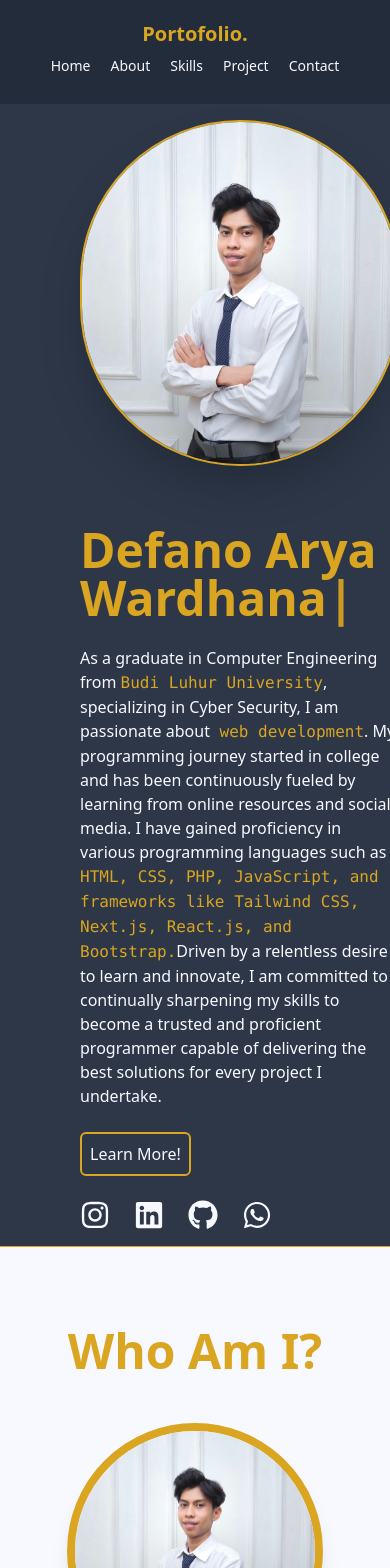
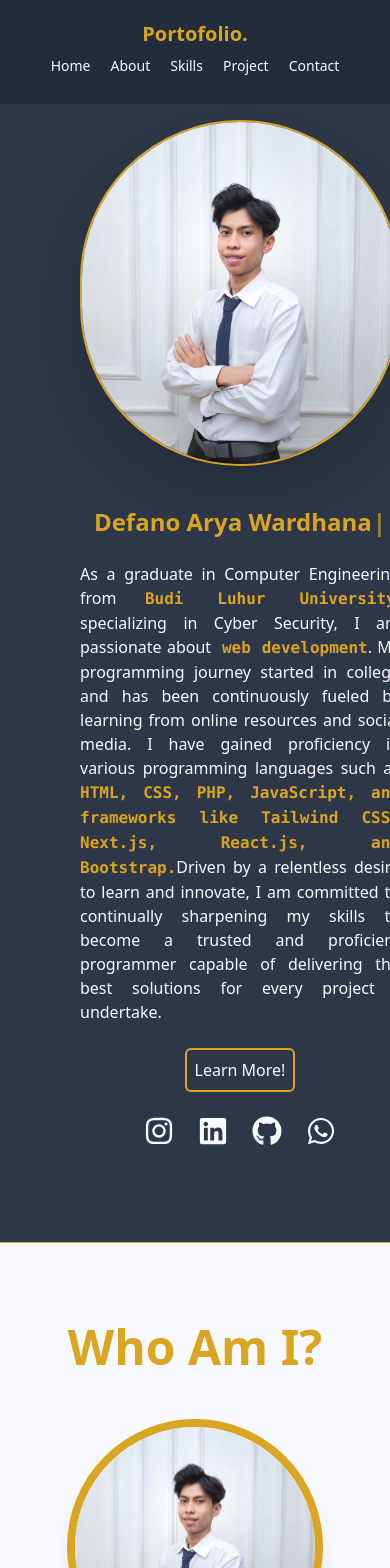
Before and after one commit to defaaryawar/def-porto, a Next.js app: page / in a window 390 px wide. Shown: the top 1568 px of the page. Built offline with nearby package versions, Linux system fonts and the light colour scheme.

Commit message:
Deskripsi perubahan responsive

```diff
--- a/src/components/About/About.jsx
+++ b/src/components/About/About.jsx
@@ -7,7 +7,7 @@ const About = () => {
     const { inView, sectionRef } = useInView(); // Menggunakan hook
 
     return (
-        <section className="bg-color-primary text-gray-800 pb-36" ref={sectionRef}>
+        <section className="bg-color-primary text-gray-800 pb-24" ref={sectionRef}>
             <div className="pb-20">
                 <span className="flex items-center w-full">
                     <span className="h-px flex-1 bg-color-secondary"></span>
@@ -43,7 +43,7 @@ const About = () => {
 
                     {/* Deskripsi Diri */}
                     <motion.div
-                        className="w-full flex flex-col justify-center text-left"
+                        className="w-full flex flex-col justify-center text-justify md:px-0 px-12"
                         initial={{ opacity: 0, x: 100 }}
                         animate={{ opacity: inView ? 1 : 0, x: inView ? 0 : 100 }}
                         transition={{ duration: 1 }}
--- a/src/components/HeroSection/HeroSection.jsx
+++ b/src/components/HeroSection/HeroSection.jsx
@@ -6,8 +6,8 @@ import Typewriter from 'typewriter-effect'; // Import typewriter-effect library
 
 const HeroSection = () => {
     return (
-        <div className="hero min-h-screen px-16 bg-transparent w-full select-none">
-            <div className="hero-content flex-col lg:flex-row gap-10">
+        <div className="hero min-h-screen px-16 bg-transparent w-full select-none md:mb-0 mb-20">
+            <div className="hero-content flex-col lg:flex-row gap-10 justify-center items-center"> {/* Atur konten ke tengah dengan justify-center dan items-center */}
 
                 {/* Gambar dengan efek bulat dan animasi hover */}
                 <motion.img
@@ -20,9 +20,9 @@ const HeroSection = () => {
                 />
 
                 {/* Konten teks dengan animasi masuk */}
-                <div className="mt-5 lg:mt-0 text-color-secondary">
+                <div className="mt-0 md:mt-4 lg:mt-0 text-color-secondary text-center md:text-start"> {/* Tambahkan text-center untuk menyesuaikan teks */}
                     <motion.h1
-                        className="text-5xl font-bold select-none"
+                        className="lg:text-5xl md:4xl sm:2xl text-2xl font-bold select-none"
                         initial={{ opacity: 0, y: -100 }} // Animasi masuk dari atas
                         animate={{ opacity: 1, y: 0 }}
                         transition={{ duration: 1, delay: 0.2 }}
@@ -48,15 +48,17 @@ const HeroSection = () => {
                     </motion.h1>
 
                     <motion.p
-                        className="py-6 text-color-primary select-none"
+                        className="py-6 text-color-primary select-none text-justify md:justify-start sm:justify-start"
                         initial={{ opacity: 0, x: 100 }} // Animasi masuk dari kanan
                         animate={{ opacity: 1, x: 0 }}
                         transition={{ duration: 1, delay: 0.4 }}
                     >
-                        As a graduate in Computer Engineering from <span className="text-color-secondary font-mono fotn-bold">Budi Luhur University</span>, specializing in Cyber Security, I am passionate about<span className="text-color-secondary font-mono fotn-bold"> web development</span>. My programming journey started in college and has been continuously fueled by learning from online resources and social media. I have gained proficiency in various programming languages such as <span className="text-color-secondary font-mono fotn-bold">HTML, CSS, PHP, JavaScript, and frameworks like Tailwind CSS, Next.js, React.js, and Bootstrap.</span>
+                        As a graduate in Computer Engineering from <span className="text-color-secondary font-mono font-bold">Budi Luhur University</span>, specializing in Cyber Security, I am passionate about<span className="text-color-secondary font-mono font-bold"> web development</span>. My programming journey started in college and has been continuously fueled by learning from online resources and social media. I have gained proficiency in various programming languages such as <span className="text-color-secondary font-mono font-bold">HTML, CSS, PHP, JavaScript, and frameworks like Tailwind CSS, Next.js, React.js, and Bootstrap.</span>
 
                         Driven by a relentless desire to learn and innovate, I am committed to continually sharpening my skills to become a trusted and proficient programmer capable of delivering the best solutions for every project I undertake.
                     </motion.p>
+
+
 
                     <motion.button
                         className="bg-transparent p-2 rounded-md border-2 border-color-secondary hover:scale-110 text-color-primary"
@@ -69,7 +71,7 @@ const HeroSection = () => {
                     </motion.button>
 
                     {/* Ikon Sosial Media */}
-                    <div className="mt-6 flex space-x-6 justify-start text-color-primary">
+                    <div className="mt-6 flex space-x-6 justify-center md:justify-start text-color-primary"> {/* Ganti justify-start ke justify-center */}
                         <motion.div
                             initial={{ opacity: 0, y: 50 }} // Mulai dari bawah
                             animate={{ opacity: 1, y: 0 }} // Posisikan ke atas
@@ -113,7 +115,6 @@ const HeroSection = () => {
                                 <FaWhatsapp className="text-3xl hover:text-color-secondary transition duration-300" />
                             </a>
                         </motion.div>
-
                     </div>
                 </div>
             </div>
--- a/src/components/Project/Project.jsx
+++ b/src/components/Project/Project.jsx
@@ -49,7 +49,7 @@ export default function Project() {
           <h2 className="text-3xl text-color-secondary mb-10 text-center select-none font-bold">My Projects</h2>
 
           {/* Grid untuk menata kartu */}
-          <div className="mt-6 space-y-12 lg:grid lg:grid-cols-3 lg:gap-x-8 lg:space-y-0 justify-center items-center">
+          <div className="mt-4 space-y-12 lg:grid lg:grid-cols-3 lg:gap-x-8 lg:space-y-0 justify-center items-center px-10 md:px-0">
             {callouts.map((callout) => {
               const { inView, ref } = useInView(); // Ambil status inView untuk setiap card
 
--- a/src/components/Statistik/Statistik.jsx
+++ b/src/components/Statistik/Statistik.jsx
@@ -14,7 +14,7 @@ const Statistik = () => {
             <h2 className="text-3xl font-bold text-color-primary mb-4">My Skills</h2>
 
             {/* Container for 3 columns of progress bars */}
-            <div className="grid grid-cols-1 sm:grid-cols-2 md:grid-cols-3 gap-6 w-full max-w-full px-40" ref={ref}>
+            <div className="grid grid-cols-3 sm:grid-cols-3 md:grid-cols-3 gap-6 w-full max-w-full md:px-40 sm:px-20 px-4" ref={ref}>
                 {skills.map((skill, index) => (
                     <motion.div
                         key={index}
```
